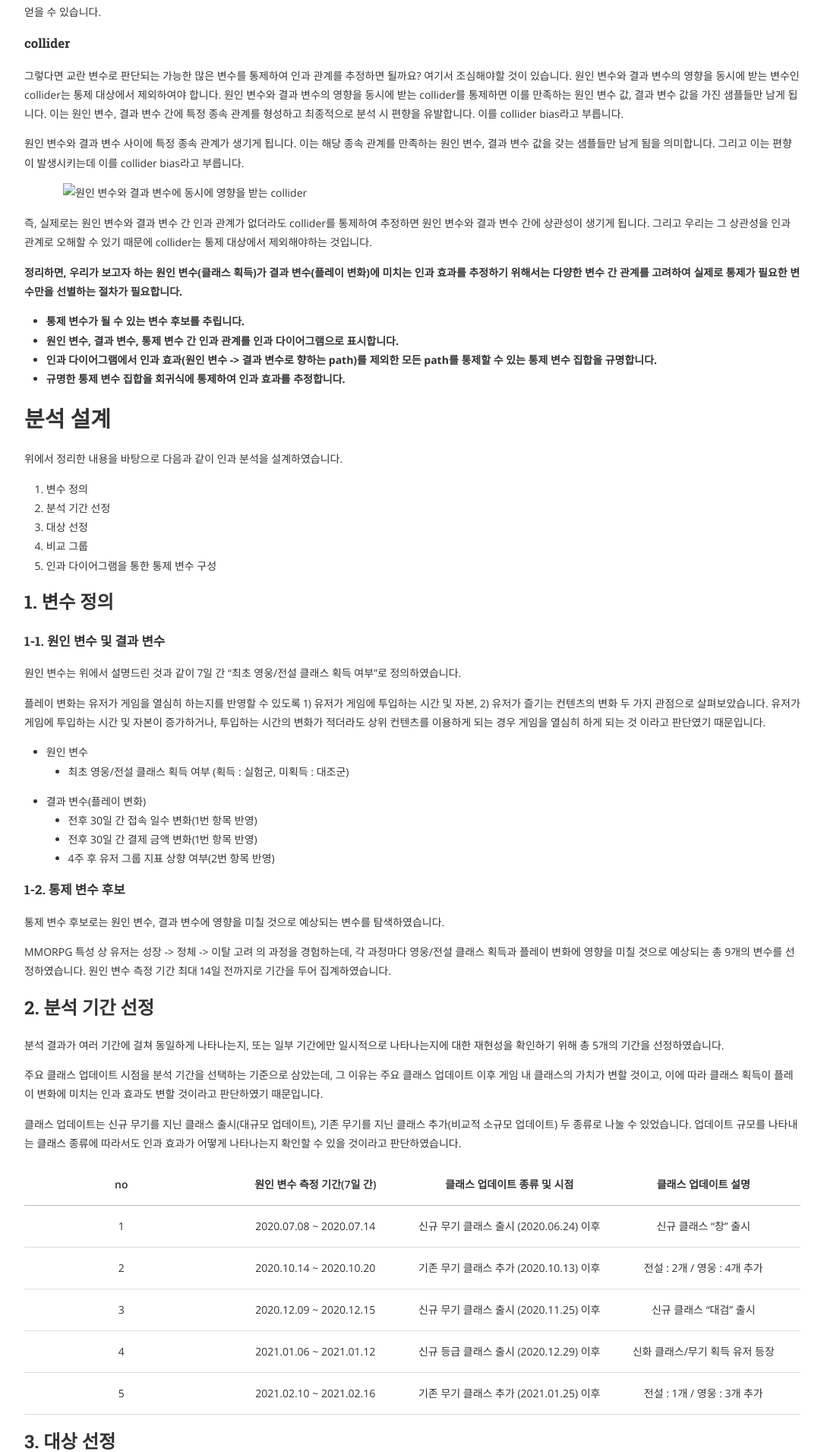
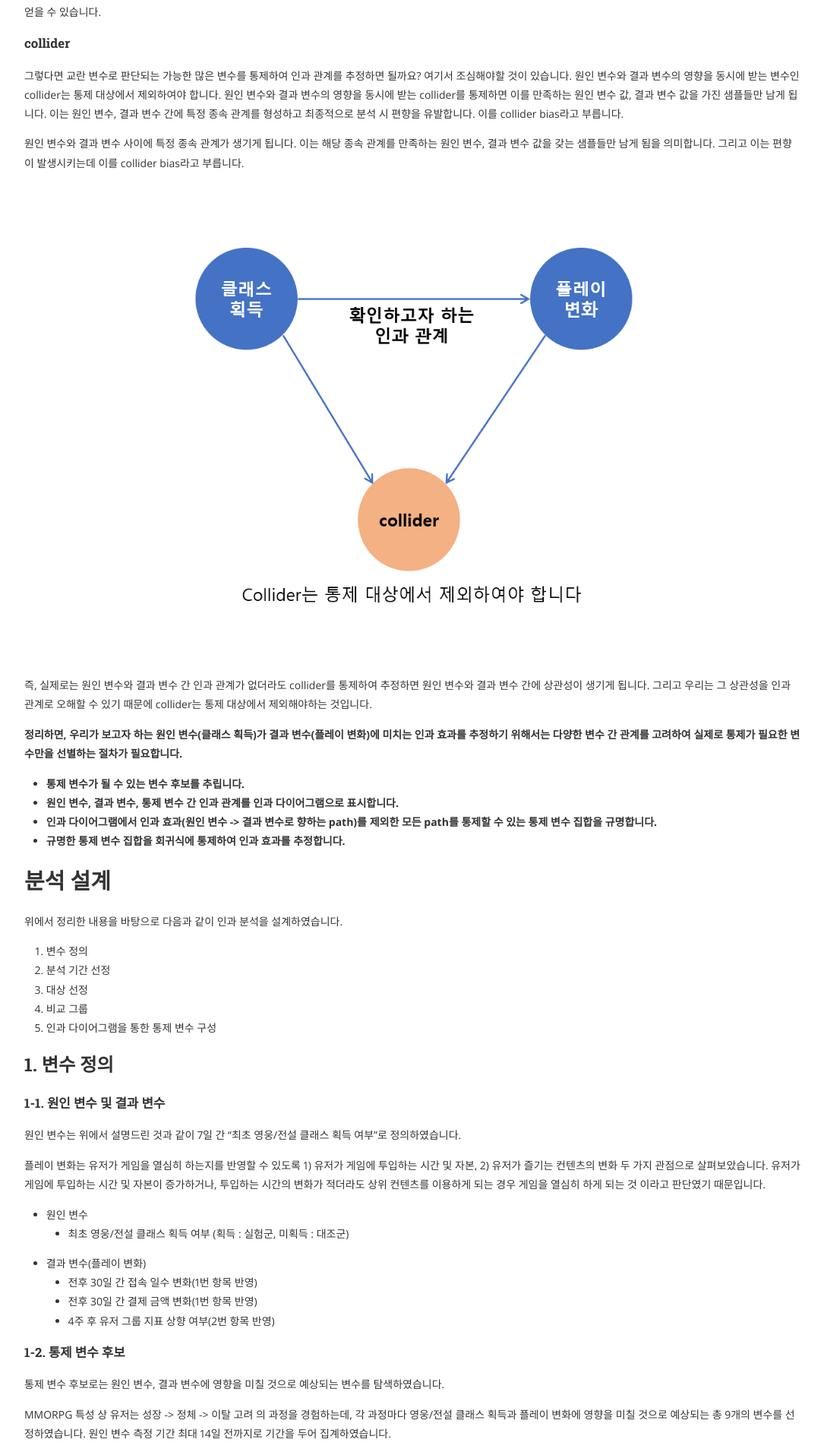
Before and after one commit to kurossncsoft/kurossncsoft.github.io, a Jekyll site: the page built from _posts/2021-05-10-class_get_causal_analysis.md, in a window 1280 px wide. Shown: the part 3049-4960 px from the top of the page at 76% size, without its empty margins (97-1182 px from the left). Built offline with Jekyll 4.4.1, drawn with Linux system fonts in a browser that asks for light colours; nearby versions of some CDN libraries; comment, search, counter and statistics services are not loaded.

Commit message:
resizing

```diff
--- a/_posts/2021-05-10-class_get_causal_analysis.md
+++ b/_posts/2021-05-10-class_get_causal_analysis.md
@@ -17,7 +17,7 @@
 
  분석 주제에 대한 배경을 설명드리면 리니지2M에서는 클래스 카드를 획득하고 캐릭터가 그 카드로 변신하여 플레이할 수 있는 시스템이 있습니다. 클래스 카드는 총 6개의 등급(일반, 고급, 희귀, 영웅, 전설, 신화)이 있으며, 영웅 등급 이상인 클래스부터 스탯, 속도, 스킬에 추가 효과를 주는 스킬 각성이 대폭 향상됩니다. 이러한 영웅 이상인 클래스의 특성 때문에 대부분 유저의 게임 초반 목표가 영웅 변신(주로 "영변"이라 부릅니다)일 정도로 이를 획득하는 것이 매우 중요합니다. 그리고, 이를 얻기 위해서는 많은 노력과 어느 정도의 운이 따라야 합니다.
 
-<img src = "/assets/works/class_get_causal_analysis/image0.png" alt="첫 영변을 얻었을 때 기분이란!" width="50%" />
+<img src = "/assets/works/class_get_causal_analysis/image0.png" alt="첫 영변을 얻었을 때 기분이란!" width="40%" />
 
  로또까지는 아니지만 노력과 행운, 그리고 획득하였을 때 매우 큰 이점이 존재한다는 점을 고려하였을 때, "그렇다면 영웅/전설 클래스 획득이 유저의 플레이 행동 변화를 야기하는 원인이 될까?"라는 궁금증이 생겼고 분석할 가치가 있다고 판단하였습니다. 그래서, 본 포스팅에서는 리니지2M 대상 "최초 영웅/전설 클래스 획득"이 "플레이 변화"에 미치는 영향을 분석한 내용을 공유드리고자 합니다.
 
@@ -58,7 +58,7 @@
 
 원인 변수와 결과 변수 사이에 특정 종속 관계가 생기게 됩니다. 이는 해당 종속 관계를 만족하는 원인 변수, 결과 변수 값을 갖는 샘플들만 남게 됨을 의미합니다. 그리고 이는 편향이 발생시키는데 이를 collider bias라고 부릅니다.
 
-<img src = "assets/works/class_get_causal_analysis/image2.png" alt="원인 변수와 결과 변수에 동시에 영향을 받는 collider" width="50%" />
+<img src = "/assets/works/class_get_causal_analysis/image2.png" alt="원인 변수와 결과 변수에 동시에 영향을 받는 collider" width="50%" />
 
 즉, 실제로는 원인 변수와 결과 변수 간 인과 관계가 없더라도 collider를 통제하여 추정하면 원인 변수와 결과 변수 간에 상관성이 생기게 됩니다. 그리고 우리는 그 상관성을 인과 관계로 오해할 수 있기 때문에 collider는 통제 대상에서 제외해야하는 것입니다.
 
@@ -122,7 +122,7 @@
 
 ## 3. 대상 선정
 
-<img src = "/assets/works/class_get_causal_analysis/image3.png" alt="변수 집계 기간 선정을 위한 실험군, 대조군 d시점 매칭" width="85%" />
+<img src = "/assets/works/class_get_causal_analysis/image3.png" alt="변수 집계 기간 선정을 위한 실험군, 대조군 d시점 매칭" width="90%" />
 
 분석 대상은 원인 변수 측정 기간 전 영웅/전설 클래스 획득 이력이 없고, 측정 기간 동안 접속 및 영웅/전설 클래스 획득 시도 이력이 있는 유저로 선정하였습니다. 그 후, 원인 변수 측정 기간 동안 영웅/전설 클래스 획득 여부에 따라 실험군, 대조군 후보로 나누고 변수 집계 기간을 고려하기 위해 일자별로 유저를 매칭하였습니다
 
@@ -167,7 +167,7 @@
 
 ### 5-1. 접속 일수 변화 인과 다이어그램
 
-<img src = "/assets/works/class_get_causal_analysis/image4.png" alt="접속 일수 변화에 대한 인과 다이어그램" width="60%" />
+<img src = "/assets/works/class_get_causal_analysis/image4.png" alt="접속 일수 변화에 대한 인과 다이어그램" width="70%" />
 
 1번 조건
 
@@ -224,7 +224,7 @@
 
 | 2020.07.08 ~ 2020.07.14                                      | 2020.12.09 ~ 2020.12.15                                      |
 | ------------------------------------------------------------ | ------------------------------------------------------------ |
-| <img src = "/assets/works/class_get_causal_analysis/image6_1.png" alt="전후 30일 간 접속 일수 변화에 대한 인과 효과(2020.07.08 ~ 2020.07.14)" width="85%" /> | <img src = "/assets/works/class_get_causal_analysis/image6_2.png" alt="전후 30일 간 접속 일수 변화에 대한 인과 효과(2020.12.09 ~ 2020.12.15)" width="85%" /> |
+| <img src = "/assets/works/class_get_causal_analysis/image6_1.png" alt="전후 30일 간 접속 일수 변화에 대한 인과 효과(2020.07.08 ~ 2020.07.14)" width="95%" /> | <img src = "/assets/works/class_get_causal_analysis/image6_2.png" alt="전후 30일 간 접속 일수 변화에 대한 인과 효과(2020.12.09 ~ 2020.12.15)" width="95%" /> |
 
  모든 유저 그룹에서 최초 영웅/전설 클래스는 획득은 30일 간 플레이 증가에 유의한 영향을 미치는 것으로 나타납니다. 여기서 그룹 간 영향의 크기 차이가 존재하는데 그룹1에 비해 게임 참여도가 낮은 그룹2에 더 큰 영향을 미치는 것을 알 수 있습니다.
 
@@ -247,7 +247,7 @@
 
 | 2020.07.08 ~ 2020.07.14                                      | 2020.12.09 ~ 2020.12.15                                      |
 | ------------------------------------------------------------ | ------------------------------------------------------------ |
-| <img src = "/assets/works/class_get_causal_analysis/image8_1.png" alt="4주 후 유저 그룹 상향 여부 확률에 대한 인과 효과(2020.07.08 ~ 2020.07.14)" width="85%"/> | <img src = "/assets/works/class_get_causal_analysis/image8_2.png" alt="4주 후 유저 그룹 상향 여부 확률에 대한 인과 효과(2020.12.09 ~ 2020.12.15" width="85%"/> |
+| <img src = "/assets/works/class_get_causal_analysis/image8_1.png" alt="4주 후 유저 그룹 상향 여부 확률에 대한 인과 효과(2020.07.08 ~ 2020.07.14)" width="95%"/> | <img src = "/assets/works/class_get_causal_analysis/image8_2.png" alt="4주 후 유저 그룹 상향 여부 확률에 대한 인과 효과(2020.12.09 ~ 2020.12.15" width="95%"/> |
 
  사용한 로지스틱 회귀 모델에서 회귀 계수는 로그 오즈비를 나타지만 이를 그대로 사용하지 않고, 결과 해석에 편의를 위해 결과 변수가 1일 확률에 대한 원인 변수의 미분값을 이용해 marginal effect 를 구하였습니다. 즉, x축이 의미하는 것은 최초 영웅/전설 클래스 획득이 유저 그룹이 상향될 확률에 미치는 인과 효과를 의미합니다.
 
```
